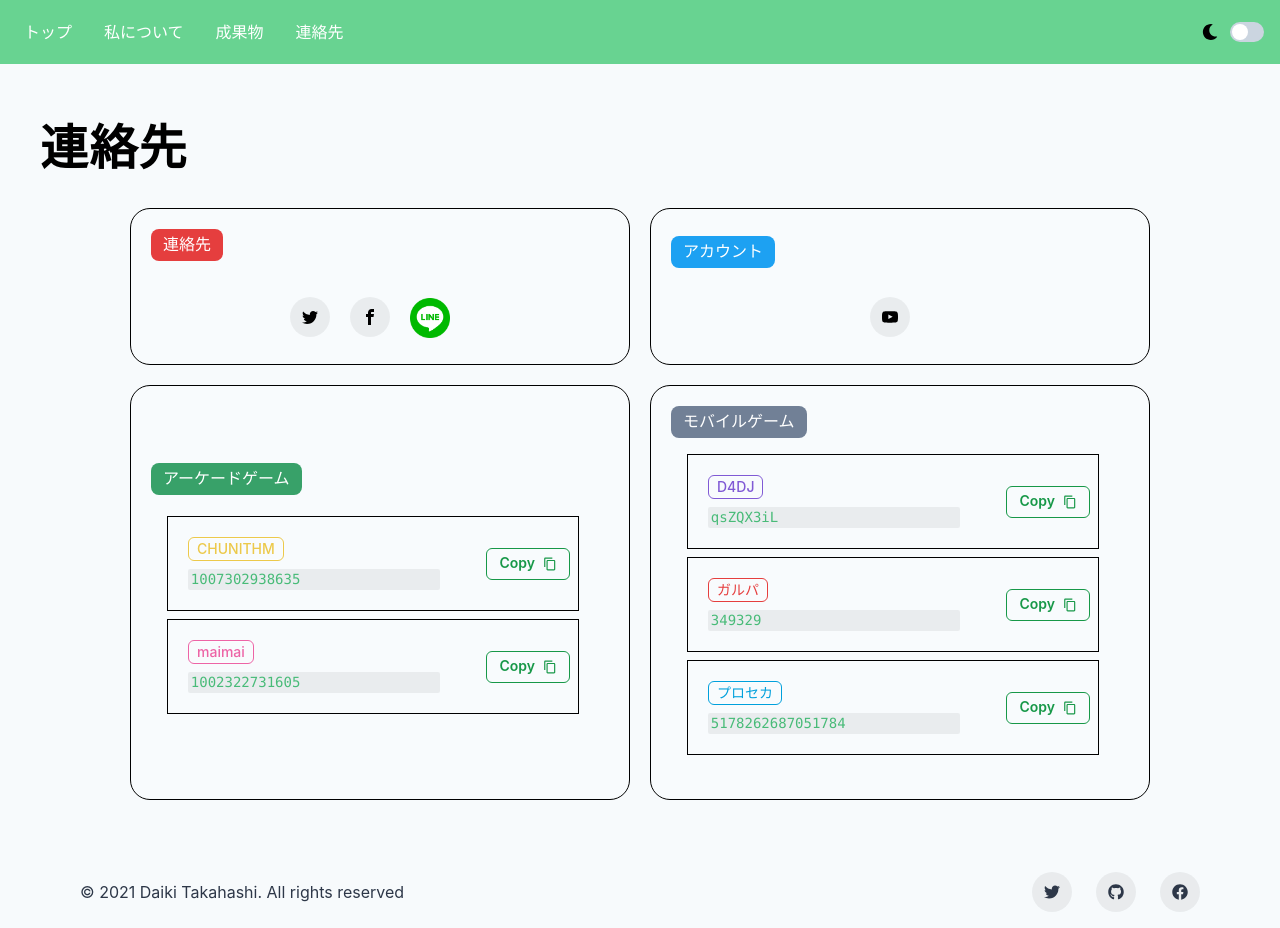
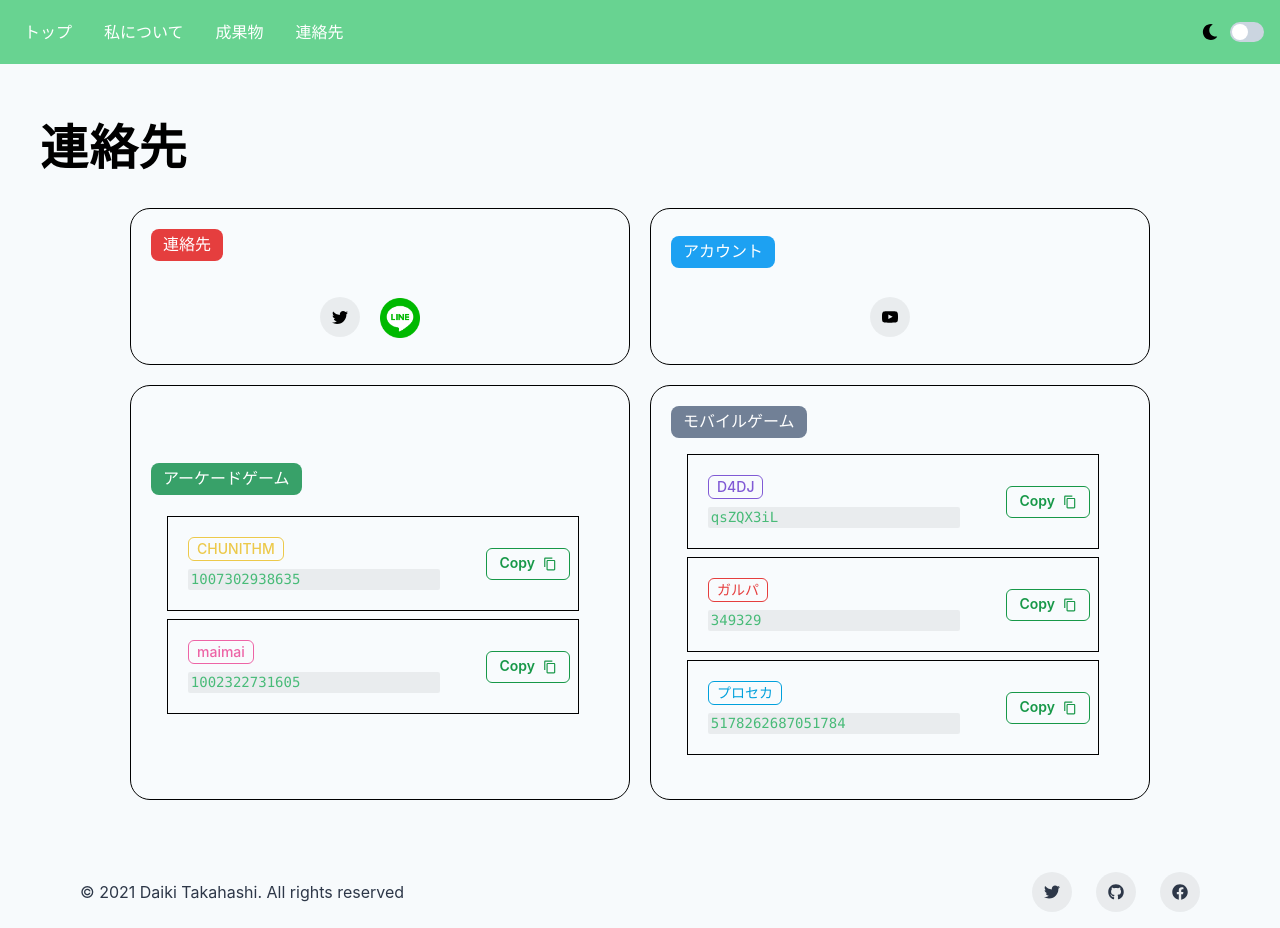
Before and after one commit to RimlTempest/RimlTempest.github.io, a Next.js app: page /contact in a window 1280 px wide. Built offline with nearby package versions, Linux system fonts and the light colour scheme.

Commit message:
fix: 余計なimportなどを削除

```diff
--- a/src/components/Molecules/SnsButtonGroup.tsx
+++ b/src/components/Molecules/SnsButtonGroup.tsx
@@ -1,7 +1,7 @@
 import * as React from 'react';
 import { chakra, Image } from '@chakra-ui/react';
 import { SocialButton } from '../Atoms/SocialButton';
-import { ImFacebook, ImTwitter } from 'react-icons/im';
+import { ImTwitter } from 'react-icons/im';
 import { SNS } from '../../types/Sns';
 
 export const SnsButtonGroup: React.FC = () => {
@@ -12,11 +12,6 @@
           <ImTwitter />
         </SocialButton>
       </chakra.div>
-      <chakra.div mr={5}>
-        <SocialButton label={'Facebook'} href={SNS.FACEBOOK}>
-          <ImFacebook />
-        </SocialButton>
-      </chakra.div>
       <chakra.div mr={5} mt={2}>
         <SocialButton label={'Line'} href={SNS.LINE}>
           <Image src="/LINE_SOCIAL_Circle.png" alt="LINE" />
--- a/src/pages/work/index.tsx
+++ b/src/pages/work/index.tsx
@@ -1,5 +1,5 @@
 import React from 'react';
-import { Text, Flex, Heading } from '@chakra-ui/react';
+import { Flex, Heading } from '@chakra-ui/react';
 import { Layout } from '../../layout/Layout';
 import { WorkCard } from '../../components/Organisms/WorkCard';
 import { ComingSoonCard } from '../../components/Organisms/ComingSoonCard';
```
